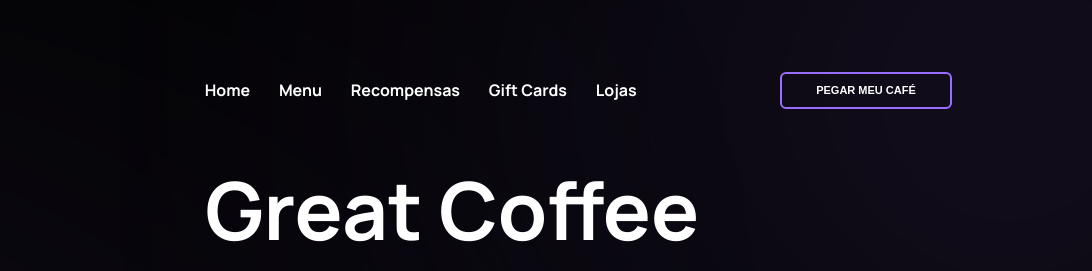
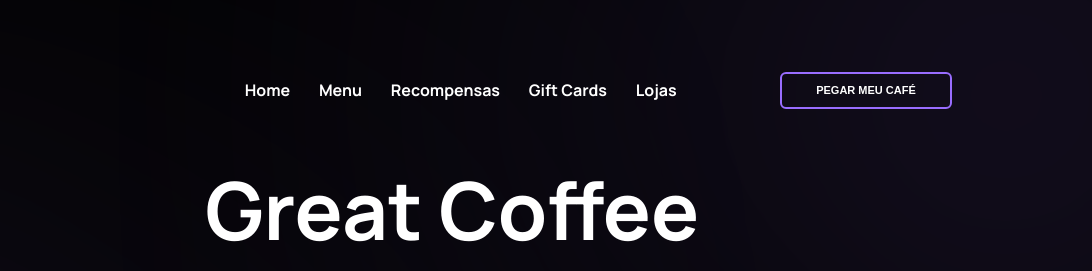
Before and after one commit to WellingtonOkabayashi/Project_coffee, a plain HTML site: page index.html in a window 1280 px wide. Shown: the top 271 px of the page, 188-1280 px from the left. Drawn offline with Linux system fonts and the light colour scheme.

Commit message:
Update style.css

```diff
--- a/css/style.css
+++ b/css/style.css
@@ -65,7 +65,7 @@ header {
 .navigation ul {
   display: flex;
 
-  margin-left: 180px;
+  margin-left: 220px;
 }
 .navigation ul li {
   list-style: none;
```
